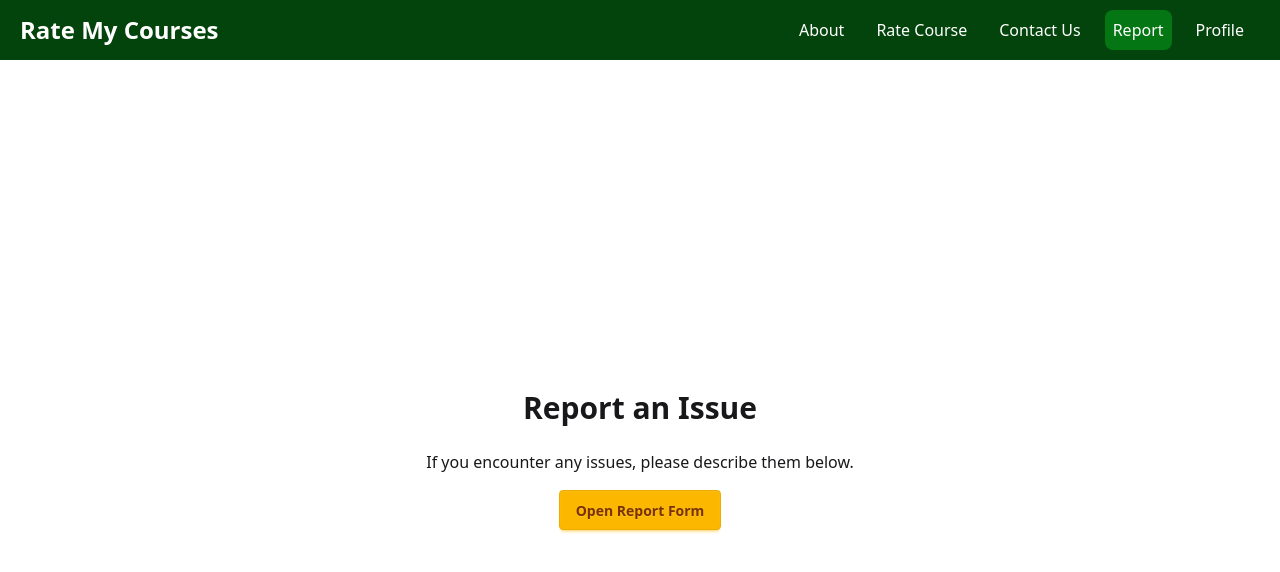
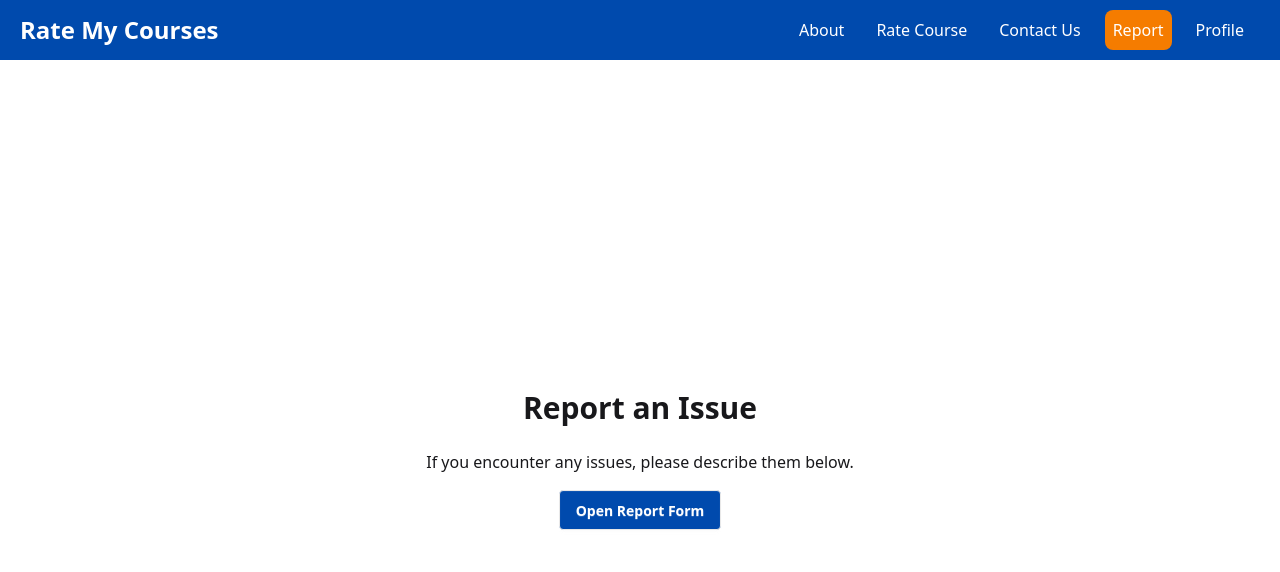
Before and after one commit to kpl214/Course-Rating-and-Scheduler, a React (Vite) app in the folder frontend/: page /report in a window 1280 px wide. Shown: the top 572 px of the page. Built offline with nearby package versions, Linux system fonts and the light colour scheme; what @propelauth/react would draw is missing.

Commit message:
Updated color scheme and background image

```diff
--- a/frontend/src/components/navbar.css
+++ b/frontend/src/components/navbar.css
@@ -1,5 +1,5 @@
 .active {
-    background-color: #057614;
+    background-color: #f57c00;
 }
 
 nav {
@@ -8,7 +8,7 @@ nav {
     align-items: center;
     width: 100vw;
     padding: 10px 20px;
-    background-color: #03440C;
+    background-color: #004aad;
     position: sticky;
     top: 0;
     left: 0;
@@ -49,7 +49,7 @@ nav ul li a {
 }
 
 nav ul li a:not(.active):hover {
-    background-color: #079D1B;
+    background-color: #f57c00;
 }
 
 nav .menu {
--- a/frontend/src/pages/Report.jsx
+++ b/frontend/src/pages/Report.jsx
@@ -22,7 +22,7 @@ const Report = () => {
       </p>
 
       {/* Open Report Modal Button */}
-      <button className="btn btn-warning" onClick={() => setShowModal(true)}>
+      <button className="btn bg-[#004aad] text-white hover:bg-[#f57c00]" onClick={() => setShowModal(true)}>
         Open Report Form
       </button>
 
@@ -40,12 +40,12 @@ const Report = () => {
             ></textarea>
             <div className="flex justify-end gap-2 mt-4">
               <button
-                className="btn btn-secondary"
+                className="btn bg-[#f57c00] text-white hover:bg-[#004aad]"
                 onClick={() => setShowModal(false)}
               >
                 Cancel
               </button>
-              <button className="btn btn-primary" onClick={handleSubmit}>
+              <button className="btn bg-[#004aad] text-white hover:bg-[#f57c00]" onClick={handleSubmit}>
                 Submit
               </button>
             </div>
--- a/frontend/src/pages/home.jsx
+++ b/frontend/src/pages/home.jsx
@@ -1,24 +1,24 @@
 import React from "react";
 import { NavLink } from "react-router-dom";
+import background from "../assets/CenturyTower.jpg"
 
 const Home = () => {
   return (
     <div
       className="hero min-h-screen"
       style={{
-        backgroundImage:
-          "url(https://img.daisyui.com/images/stock/photo-1507358522600-9f71e620c44e.webp)",
+        backgroundImage: `url(${background})`,
       }}
     >
       <div className="hero-overlay"></div>
       <div className="hero-content text-neutral-content text-center">
         <div className="max-w-md">
-          <h1 className="mb-5 text-5xl font-bold">Welcome to Rate My Courses!</h1>
+          <h1 className="mb-5 text-5xl font-bold">Rate My Courses!</h1>
           <p className="mb-5">
-            Our website is meant to be a place where one can share their experiences
+            Post, Prepare, Predict
           </p>
           <NavLink to="/coursesList">
-            <button className="btn btn-primary">Get Started</button>
+            <button className="btn bg-[#004aad] text-white hover:bg-[#f57c00]">Get Started</button>
           </NavLink>
         </div>
       </div>
```
Also changed, not shown: frontend/src/assets/CenturyTower.jpg (added).
